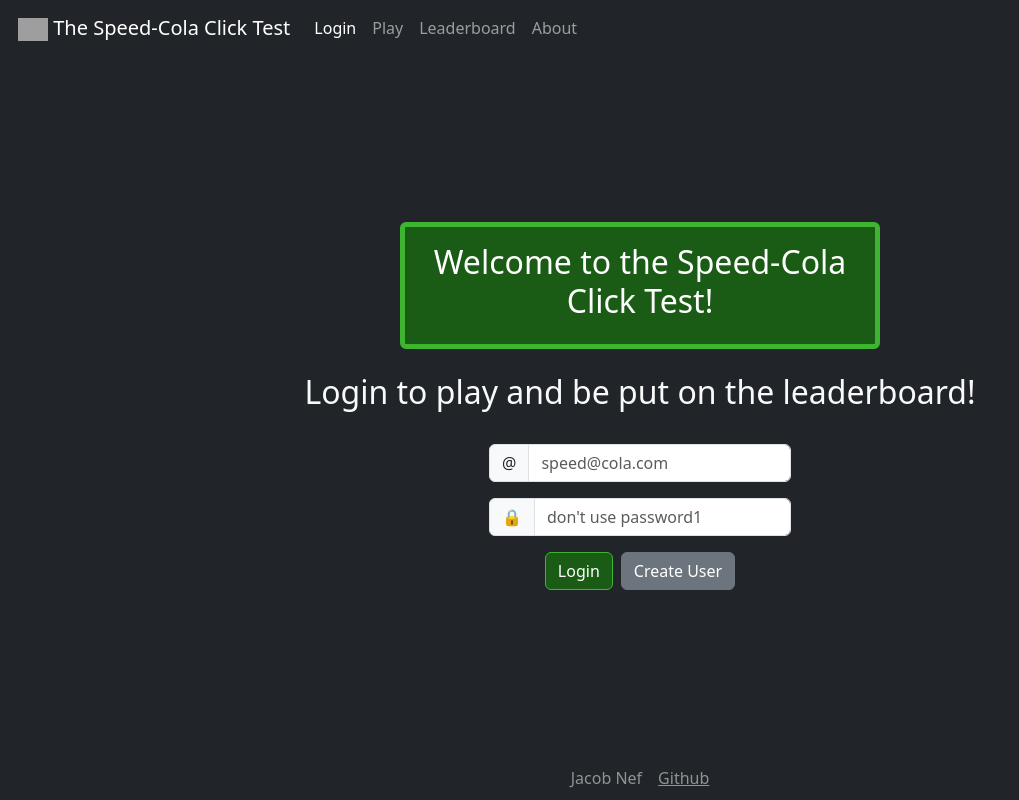
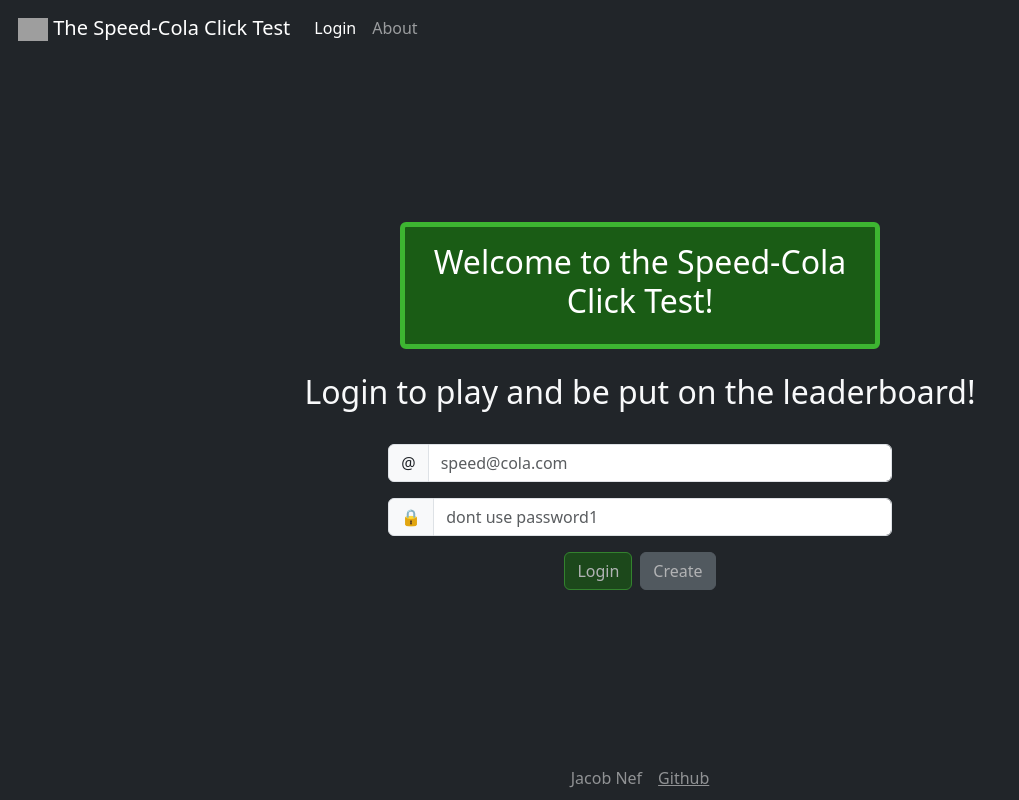
Before and after one commit to jakenef/speed-cola-game, a React (Vite) app: page / in a window 1280 px wide. Shown: the whole page, without its empty margins (0-1019 px from the left). Built offline with nearby package versions, Linux system fonts and the light colour scheme; grey boxes are pictures that could not be loaded.

Commit message:
Update login page with authentication functionality and error handling

```diff
--- a/src/app.jsx
+++ b/src/app.jsx
@@ -6,8 +6,14 @@ import { Login } from "./login/login";
 import { Play } from "./play/play";
 import { Leaderboard } from "./leaderboard/leaderboard";
 import { About } from "./about/about";
+import { AuthState } from './login/authState';
+
 
 export default function App() {
+  const [userName, setUserName] = React.useState(localStorage.getItem('userName') || '');
+  const currentAuthState = userName ? AuthState.Authenticated : AuthState.Unauthenticated;
+  const [authState, setAuthState] = React.useState(currentAuthState);
+
   return (
     <BrowserRouter>
       <div className="body bg-dark text-light">
@@ -36,16 +42,20 @@ export default function App() {
                       Login
                     </NavLink>
                   </li>
+                  {authState === AuthState.Authenticated && (
                   <li className="nav-item">
                     <NavLink className="nav-link" to="play">
                       Play
                     </NavLink>
                   </li>
+                  )}
+                  {authState === AuthState.Authenticated && (
                   <li className="nav-item">
                     <NavLink className="nav-link" to="leaderboard">
                       Leaderboard
                     </NavLink>
                   </li>
+                  )}
                   <li className="nav-item">
                     <NavLink className="nav-link" to="about">
                       About
@@ -58,7 +68,14 @@ export default function App() {
         </header>
 
         <Routes>
-          <Route path="/" element={<Login />} exact />
+          <Route path="/" element={<Login
+                userName={userName}
+                authState={authState}
+                onAuthChange={(userName, authState) => {
+                  setAuthState(authState);
+                  setUserName(userName);
+                }}
+              />} exact />
           <Route path="/play" element={<Play />} />
           <Route path="/leaderboard" element={<Leaderboard />} />
           <Route path="/about" element={<About />} />
--- a/src/leaderboard/leaderboard.jsx
+++ b/src/leaderboard/leaderboard.jsx
@@ -1,6 +1,35 @@
 import React from "react";
 
 export function Leaderboard() {
+
+  const [timeScores, setTimeScores] = React.useState([]);
+  React.useEffect(() => {
+    const timeScoresText = localStorage.getItem('timeScores');
+    if (timeScoresText) {
+      setTimeScores(JSON.parse(timeScoresText));
+    }
+  }, []);
+
+  const scoreRows = [];
+  if (timeScores.length) {
+    for (const [i, timeScore] of timeScores.entries()) {
+      scoreRows.push(
+        <tr key={i}>
+          <td>{i}</td>
+          <td>{timeScore.name.split('@')[0]}</td>
+          <td>{timeScore.score}</td>
+          <td>{timeScore.date}</td>
+        </tr>
+      );
+    }
+  } else {
+    scoreRows.push(
+      <tr key='0'>
+        <td colSpan='4'>Be the first to score</td>
+      </tr>
+    );
+  }
+
   return (
     <main class="container-fluid bg-dark text-center">
       <div class="container text-center">
@@ -28,29 +57,7 @@ export function Leaderboard() {
             <th>Date</th>
           </tr>
         </thead>
-        <tbody>
-          <tr>
-            <td>1</td>
-            <td>도윤 이</td>
-            <td>1.02</td>
-            <td>Temecula, CA</td>
-            <td>May 20, 2021</td>
-          </tr>
-          <tr>
-            <td>2</td>
-            <td>Annie James</td>
-            <td>2.99</td>
-            <td>Provo, UT</td>
-            <td>June 2, 2021</td>
-          </tr>
-          <tr>
-            <td>3</td>
-            <td>Gunter Spears</td>
-            <td>7.55</td>
-            <td>Reno, NV</td>
-            <td>July 3, 2020</td>
-          </tr>
-        </tbody>
+        <tbody id='scores'>{scoreRows}</tbody>
       </table>
     </main>
   );
--- /dev/null
+++ b/src/login/authState.js
@@ -0,0 +1,9 @@
+export class AuthState {
+    static Unknown = new AuthState('unknown');
+    static Authenticated = new AuthState('authenticated');
+    static Unauthenticated = new AuthState('unauthenticated');
+
+    constructor(name) {
+      this.name = name;
+    }
+  }
--- /dev/null
+++ b/src/login/authenticated.jsx
@@ -0,0 +1,25 @@
+import React from 'react';
+import { useNavigate } from 'react-router-dom';
+
+import Button from 'react-bootstrap/Button';
+
+export function Authenticated(props) {
+  const navigate = useNavigate();
+
+  function logout() {
+    localStorage.removeItem('userName');
+    props.onLogout();
+  }
+
+  return (
+    <div>
+      <div className='playerName'>{props.userName}</div>
+      <Button variant='custom-btn' onClick={() => navigate('/play')}>
+        Play
+      </Button>
+      <Button variant='secondary' onClick={() => logout()}>
+        Logout
+      </Button>
+    </div>
+  );
+}
--- a/src/login/login.jsx
+++ b/src/login/login.jsx
@@ -1,29 +1,39 @@
-import React from 'react';
+import React from "react";
+import { Unauthenticated } from "./unauthenticated";
+import { Authenticated } from "./authenticated";
+import { AuthState } from "./authState";
 
-
-export function Login() {
+export function Login({ userName, authState, onAuthChange }) {
   return (
     <main className="container-fluid bg-dark text-center text-light">
       <div className="center-group">
-        <div className="card custom-card mb-3 w-100" style={{ maxWidth: "30rem" }}>
-          <div className="card-body">
-            <h5 className="card-title fs-1">Welcome to the Speed-Cola Click Test!</h5>
-          </div>
-        </div>
-        <h2>Login to play and be put on the leaderboard!</h2>
+        {authState !== AuthState.Unknown && (
+            <div
+              className="card custom-card mb-3 w-100"
+              style={{ maxWidth: "30rem" }}
+            >
+              <div className="card-body">
+                <h5 className="card-title fs-1">
+                  Welcome to the Speed-Cola Click Test!
+                </h5>
+              </div>
+            </div>
+        )}
+        {authState === AuthState.Authenticated && (
+          <Authenticated
+            userName={userName}
+            onLogout={() => onAuthChange(userName, AuthState.Unauthenticated)}
+          />
+        )}
+        {authState === AuthState.Unauthenticated && (
+          <Unauthenticated
+            userName={userName}
+            onLogin={(loginUserName) => {
+              onAuthChange(loginUserName, AuthState.Authenticated);
+            }}
+          />
+        )}
       </div>
-      <form>
-        <div className="input-group mb-3">
-          <span className="input-group-text">@</span>
-          <input className="form-control" type="text" placeholder="speed@cola.com" />
-        </div>
-        <div className="input-group mb-3">
-          <span className="input-group-text">🔒</span>
-          <input className="form-control" type="password" placeholder="don't use password1" />
-        </div>
-        <button type="submit" className="btn custom-button me-2">Login</button>
-        <button type="button" className="btn btn-secondary">Create User</button>
-      </form>
     </main>
   );
 }
--- /dev/null
+++ b/src/login/messageDialog.jsx
@@ -0,0 +1,15 @@
+import React from 'react';
+
+import Button from 'react-bootstrap/Button';
+import Modal from 'react-bootstrap/Modal';
+
+export function MessageDialog(props) {
+  return (
+    <Modal {...props} show={props.message} centered>
+      <Modal.Body>{props.message}</Modal.Body>
+      <Modal.Footer>
+        <Button onClick={props.onHide}>Close</Button>
+      </Modal.Footer>
+    </Modal>
+  );
+}
--- /dev/null
+++ b/src/login/unauthenticated.jsx
@@ -0,0 +1,70 @@
+import React from "react";
+
+import Button from "react-bootstrap/Button";
+import { MessageDialog } from "./messageDialog";
+
+export function Unauthenticated(props) {
+  const [userName, setUserName] = React.useState(props.userName);
+  const [password, setPassword] = React.useState("");
+  const [displayError, setDisplayError] = React.useState(null);
+
+  async function loginUser() {
+    localStorage.setItem("userName", userName);
+    props.onLogin(userName);
+  }
+
+  async function createUser() {
+    localStorage.setItem("userName", userName);
+    props.onLogin(userName);
+  }
+
+  return (
+    <>
+      <div>
+        <h2 style={{ marginBottom: "2rem" }}>
+          Login to play and be put on the leaderboard!
+        </h2>
+        <form style={{ marginTop: "2rem" }}>
+          <div className="input-group mb-3 w-75 mx-auto">
+            <span className="input-group-text">@</span>
+            <input
+              className="form-control"
+              type="text"
+              value={userName}
+              onChange={(e) => setUserName(e.target.value)}
+              placeholder="speed@cola.com"
+            />
+          </div>
+          <div className="input-group mb-3 w-75 mx-auto">
+            <span className="input-group-text">🔒</span>
+            <input
+              className="form-control"
+              type="password"
+              onChange={(e) => setPassword(e.target.value)}
+              placeholder="dont use password1"
+            />
+          </div>
+          <Button
+            variant="btn custom-button me-2"
+            onClick={() => loginUser()}
+            disabled={!userName || !password}
+          >
+            Login
+          </Button>
+          <Button
+            variant="btn btn-secondary"
+            onClick={() => createUser()}
+            disabled={!userName || !password}
+          >
+            Create
+          </Button>
+        </form>
+      </div>
+
+      <MessageDialog
+        message={displayError}
+        onHide={() => setDisplayError(null)}
+      />
+    </>
+  );
+}
```
